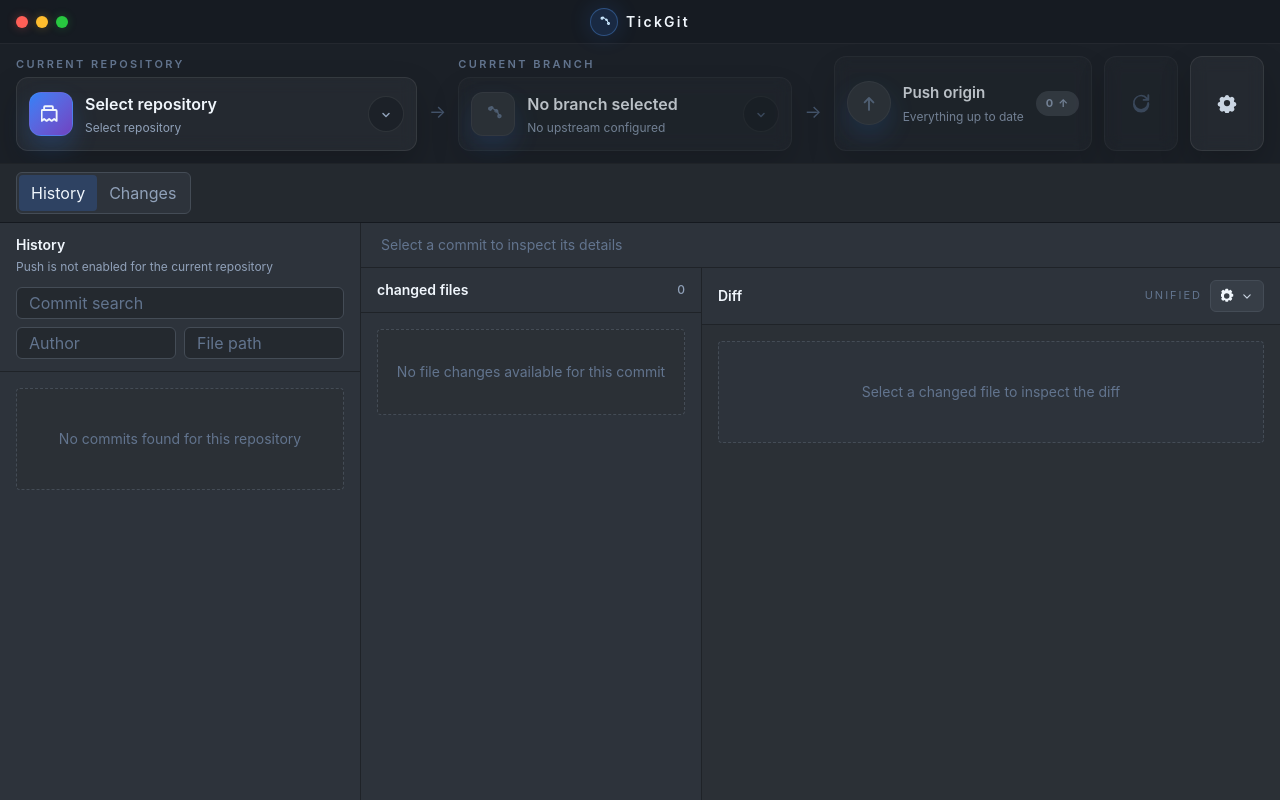
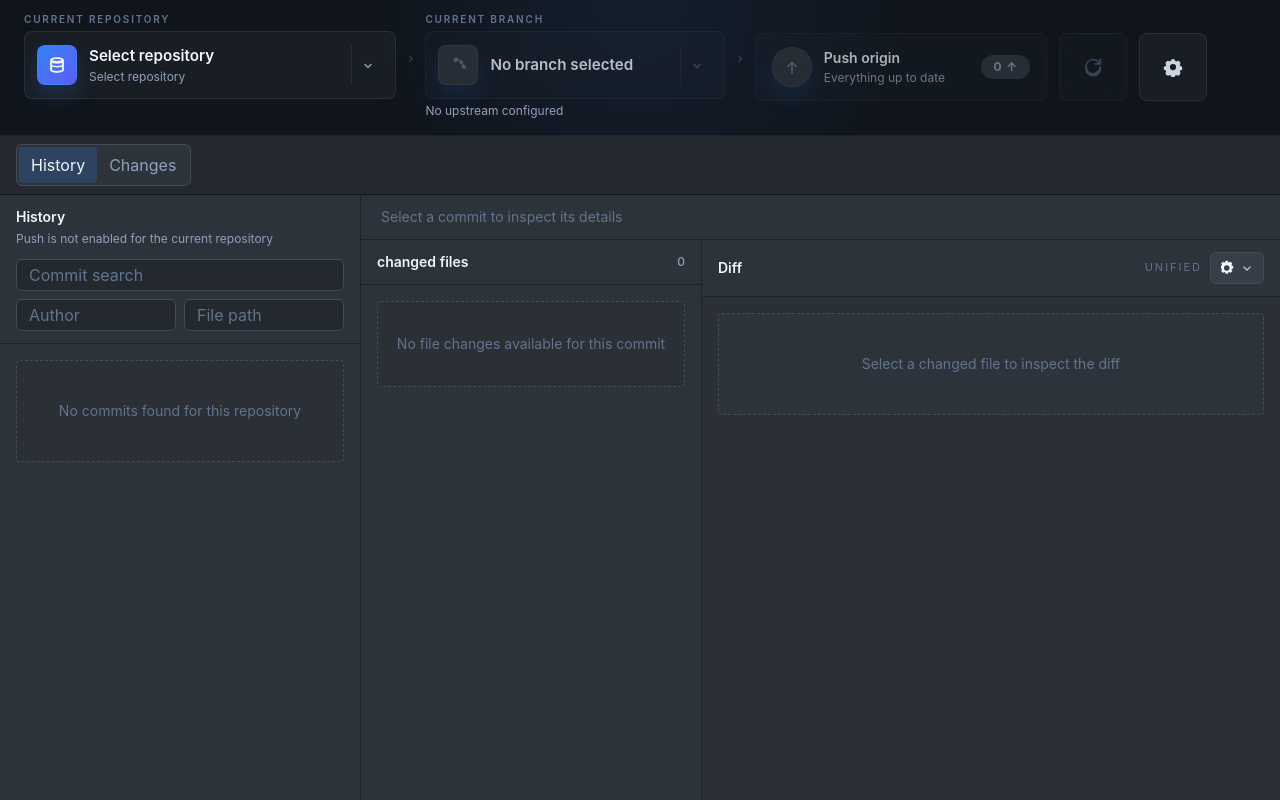
Before and after one commit to RockerHX/TickGit, a SvelteKit app: page / in a window 1280 px wide. Built offline with nearby package versions, Linux system fonts and the light colour scheme.

Commit message:
fix: 优化顶部工具栏视觉比例

```diff
--- a/src/lib/components/BranchSwitcher.svelte
+++ b/src/lib/components/BranchSwitcher.svelte
@@ -4,7 +4,6 @@
 
   export let branches: string[] = [];
   export let currentBranch: string | null = null;
-  export let upstream: string | null = null;
   export let disabled = false;
 
   const dispatch = createEventDispatcher<{ change: { branch: string } }>();
@@ -59,12 +58,12 @@
 
 <div class="relative w-full min-w-0" bind:this={container}>
   <button
-    class={`flex min-h-[74px] w-full items-center gap-3 rounded-xl border px-3 py-3 text-left shadow-[0_14px_32px_rgba(0,0,0,0.18)] backdrop-blur transition ${
+    class={`flex min-h-[68px] w-full items-center gap-3 rounded-lg border px-3 py-2.5 text-left backdrop-blur transition ${
       disabled
         ? "cursor-not-allowed border-white/[0.05] bg-white/[0.025] text-slate-500 opacity-75"
         : open
-          ? "border-[#539bf5]/70 bg-[#1f6feb]/16 shadow-[0_0_0_1px_rgba(83,155,245,0.2),0_18px_42px_rgba(0,0,0,0.28)]"
-          : "border-white/[0.08] bg-white/[0.045] hover:border-[#539bf5]/35 hover:bg-white/[0.07]"
+          ? "border-[#4d7cff]/55 bg-[#1f6feb]/14 shadow-[0_0_0_1px_rgba(83,155,245,0.12)]"
+          : "border-white/[0.08] bg-white/[0.04] hover:border-[#539bf5]/30 hover:bg-white/[0.06]"
     }`}
     type="button"
     disabled={disabled || branches.length === 0}
@@ -74,14 +73,14 @@
     on:click|stopPropagation={toggleOpen}
   >
     <span
-      class={`flex h-11 w-11 shrink-0 items-center justify-center rounded-xl border shadow-[0_12px_24px_rgba(47,129,247,0.18)] ${
+      class={`flex h-10 w-10 shrink-0 items-center justify-center rounded-lg border shadow-[0_10px_22px_rgba(47,129,247,0.18)] ${
         disabled
           ? "border-white/[0.06] bg-[#30363d] text-slate-500"
           : "border-[#539bf5]/30 bg-gradient-to-br from-[#1f6feb] to-[#39c5cf] text-[#f0f6fc]"
       }`}
       aria-hidden="true"
     >
-      <svg viewBox="0 0 16 16" class="h-5 w-5 fill-current">
+      <svg viewBox="0 0 16 16" class="h-4.5 w-4.5 fill-current">
         <path
           d="M5.75 2a1.75 1.75 0 1 0 1.72 2.06l1.6.64a1.75 1.75 0 0 0 2.16 2.16l.64 1.6a1.75 1.75 0 1 0 1.38-.56 1.73 1.73 0 0 0-.31.03l-.64-1.6a1.75 1.75 0 0 0-2.16-2.16l-1.6-.64A1.75 1.75 0 0 0 5.75 2Zm0 1.5a.25.25 0 1 1 0 .5.25.25 0 0 1 0-.5Zm4.5 2a.25.25 0 1 1 0 .5.25.25 0 0 1 0-.5Zm3 4a.25.25 0 1 1 0 .5.25.25 0 0 1 0-.5Z"
         ></path>
@@ -89,21 +88,18 @@
     </span>
 
     <span class="min-w-0 flex-1">
-      <span class="block truncate text-[1rem] font-semibold text-[#f0f6fc]">
+      <span class="block truncate text-[0.95rem] font-semibold text-[#f0f6fc]">
         {currentBranch ?? translate($locale, "branch.noneSelected")}
-      </span>
-      <span class="mt-1 block truncate text-xs text-slate-400">
-        {upstream ?? translate($locale, "branch.noUpstream")}
       </span>
     </span>
 
     <span
-      class={`flex h-9 w-9 shrink-0 items-center justify-center rounded-full border transition ${
+      class={`flex h-10 w-8 shrink-0 items-center justify-center border-l transition ${
         disabled
-          ? "border-white/[0.05] bg-[#0d1117]/20 text-slate-600"
+          ? "border-white/[0.05] text-slate-600"
           : open
-            ? "border-[#539bf5]/50 bg-[#347dff]/20 text-[#cae8ff]"
-            : "border-white/[0.08] bg-[#0d1117]/30 text-slate-400"
+            ? "border-[#539bf5]/40 text-[#cae8ff]"
+            : "border-white/[0.08] text-slate-400"
       }`}
     >
       <svg
--- a/src/lib/components/RepositorySwitcher.svelte
+++ b/src/lib/components/RepositorySwitcher.svelte
@@ -67,21 +67,21 @@
 
 <div class="relative w-full min-w-0" bind:this={container}>
   <button
-    class={`flex min-h-[74px] w-full items-center gap-3 rounded-xl border px-3 py-3 text-left shadow-[0_14px_32px_rgba(0,0,0,0.18)] backdrop-blur transition ${
+    class={`flex min-h-[68px] w-full items-center gap-3 rounded-lg border px-3 py-2.5 text-left backdrop-blur transition ${
       open
-        ? "border-[#539bf5]/70 bg-[#1f6feb]/16 shadow-[0_0_0_1px_rgba(83,155,245,0.2),0_18px_42px_rgba(0,0,0,0.28)]"
-        : "border-white/[0.08] bg-white/[0.045] hover:border-[#539bf5]/35 hover:bg-white/[0.07]"
+        ? "border-[#4d7cff]/55 bg-[#1f6feb]/14 shadow-[0_0_0_1px_rgba(83,155,245,0.12)]"
+        : "border-white/[0.08] bg-white/[0.04] hover:border-[#539bf5]/30 hover:bg-white/[0.06]"
     }`}
     type="button"
     on:click|stopPropagation={toggleOpen}
   >
     <span
-      class="flex h-11 w-11 shrink-0 items-center justify-center rounded-xl border border-[#539bf5]/30 bg-gradient-to-br from-[#2f81f7] to-[#6f42c1] text-[#f0f6fc] shadow-[0_12px_24px_rgba(47,129,247,0.22)]"
+      class="flex h-10 w-10 shrink-0 items-center justify-center rounded-lg border border-[#539bf5]/25 bg-gradient-to-br from-[#2f81f7] to-[#5b5cf6] text-[#f0f6fc] shadow-[0_10px_22px_rgba(47,129,247,0.2)]"
       aria-hidden="true"
     >
       <svg viewBox="0 0 16 16" class="h-5 w-5 fill-current">
         <path
-          d="M1.75 2.5A1.5 1.5 0 0 1 3.25 1h5.5a1.5 1.5 0 0 1 1.5 1.5V4h1.5a1.5 1.5 0 0 1 1.5 1.5v8a.75.75 0 0 1-1.2.6L10.5 12.94 8.95 14.1a.75.75 0 0 1-.9 0L6.5 12.94 4.95 14.1a.75.75 0 0 1-.9 0L2.5 12.94.95 14.1a.75.75 0 0 1-1.2-.6v-8A1.5 1.5 0 0 1 1.25 4h.5V2.5Zm1.5 1.5h5.5V2.5h-5.5V4Zm-2 1.5v6.5l.8-.6a.75.75 0 0 1 .9 0l1.55 1.16 1.55-1.16a.75.75 0 0 1 .9 0l1.55 1.16 1.55-1.16a.75.75 0 0 1 .9 0l.8.6V5.5h-10.5Z"
+          d="M8 1.75c-3.1 0-5.5.95-5.5 2.25v8c0 1.3 2.4 2.25 5.5 2.25s5.5-.95 5.5-2.25V4c0-1.3-2.4-2.25-5.5-2.25Zm0 1.5c2.35 0 3.55.53 3.9.75-.35.22-1.55.75-3.9.75S4.45 4.22 4.1 4c.35-.22 1.55-.75 3.9-.75Zm4 3.02V8c-.67.42-2.08.75-4 .75S4.67 8.42 4 8V6.27c1.01.45 2.46.73 4 .73s2.99-.28 4-.73Zm0 3V12c-.35.22-1.55.75-4 .75s-3.55-.53-3.9-.75V9.27c1.01.45 2.46.73 4 .73s2.99-.28 4-.73Z"
         ></path>
       </svg>
     </span>
@@ -89,19 +89,19 @@
     <span class="min-w-0 flex-1">
       <span class="flex min-w-0 items-center gap-2">
         <span
-          class="min-w-0 flex-1 truncate text-[1rem] font-semibold text-[#f0f6fc]"
+          class="min-w-0 flex-1 truncate text-[0.95rem] font-semibold text-[#f0f6fc]"
         >
           {currentRepository?.name ?? translate($locale, "repository.select")}
         </span>
         {#if currentRepository}
           <span
-            class={`shrink-0 rounded-full border px-2 py-0.5 text-[10px] font-bold tracking-[0.12em] ${repositoryStatusTone(currentRepository.status)}`}
+            class={`shrink-0 rounded-full border px-2 py-0.5 text-[9px] font-bold tracking-[0.12em] ${repositoryStatusTone(currentRepository.status)}`}
           >
             {repositoryStatusBadgeLabel(currentRepository.status)}
           </span>
         {/if}
       </span>
-      <span class="mt-1 block truncate text-xs text-slate-400">
+      <span class="mt-0.5 block truncate text-xs text-slate-400">
         {currentRepository
           ? formatRepositoryPath(currentRepository.path)
           : translate($locale, "repository.select")}
@@ -109,10 +109,10 @@
     </span>
 
     <span
-      class={`flex h-9 w-9 shrink-0 items-center justify-center rounded-full border transition ${
+      class={`flex h-10 w-8 shrink-0 items-center justify-center border-l transition ${
         open
-          ? "border-[#539bf5]/50 bg-[#347dff]/20 text-[#cae8ff]"
-          : "border-white/[0.08] bg-[#0d1117]/30 text-slate-400"
+          ? "border-[#539bf5]/40 text-[#cae8ff]"
+          : "border-white/[0.08] text-slate-400"
       }`}
     >
       <svg
@@ -201,12 +201,12 @@
                       {repository.name}
                     </span>
                     <span
-                      class={`shrink-0 rounded-full border px-2 py-0.5 text-[10px] font-semibold uppercase ${repositoryStatusTone(repository.status)}`}
+                      class={`shrink-0 rounded-full border px-2 py-0.5 text-[9px] font-semibold uppercase ${repositoryStatusTone(repository.status)}`}
                     >
                       {repositoryStatusLabel(repository.status, $locale)}
                     </span>
                   </span>
-                  <span class="mt-1 block truncate text-xs opacity-75">
+                  <span class="mt-0.5 block truncate text-xs opacity-75">
                     {formatRepositoryPath(repository.path)}
                   </span>
                   {#if repositoryStatusMessage(repository, $locale)}
--- a/src/routes/+page.svelte
+++ b/src/routes/+page.svelte
@@ -1493,52 +1493,14 @@
 <main
   class="flex h-screen min-h-0 flex-col overflow-hidden bg-[#2b3036] text-slate-200"
 >
-  <header
-    class="shrink-0 border-b border-[#15191f] bg-[#1b2027] shadow-[0_12px_36px_rgba(0,0,0,0.22)]"
-  >
+  <header class="shrink-0 border-b border-[#15191f] bg-[#10151c]">
     <div
-      class="relative flex h-11 items-center justify-center border-b border-white/[0.06] bg-[#161b22] px-4"
+      class="overflow-x-auto bg-[radial-gradient(circle_at_top,rgba(47,129,247,0.08),transparent_42%)] px-6 pb-4 pt-3"
     >
-      <div
-        class="pointer-events-none absolute left-4 hidden items-center gap-2 sm:flex"
-        aria-hidden="true"
-      >
-        <span
-          class="h-3 w-3 rounded-full bg-[#ff5f57] shadow-[0_0_10px_rgba(255,95,87,0.35)]"
-        ></span>
-        <span
-          class="h-3 w-3 rounded-full bg-[#ffbd2e] shadow-[0_0_10px_rgba(255,189,46,0.28)]"
-        ></span>
-        <span
-          class="h-3 w-3 rounded-full bg-[#28c840] shadow-[0_0_10px_rgba(40,200,64,0.28)]"
-        ></span>
-      </div>
-
-      <div
-        class="flex items-center gap-2 text-sm font-semibold tracking-[0.16em] text-[#f0f6fc]"
-      >
-        <span
-          class="flex h-7 w-7 items-center justify-center rounded-full border border-[#539bf5]/35 bg-[#347dff]/15 text-[#cae8ff] shadow-[0_0_22px_rgba(52,125,255,0.18)]"
-        >
-          <svg
-            viewBox="0 0 16 16"
-            class="h-3.5 w-3.5 fill-current"
-            aria-hidden="true"
-          >
-            <path
-              d="M5.75 2a1.75 1.75 0 1 0 1.72 2.06l1.6.64a1.75 1.75 0 0 0 2.16 2.16l.64 1.6a1.75 1.75 0 1 0 1.38-.56 1.73 1.73 0 0 0-.31.03l-.64-1.6a1.75 1.75 0 0 0-2.16-2.16l-1.6-.64A1.75 1.75 0 0 0 5.75 2Zm0 1.5a.25.25 0 1 1 0 .5.25.25 0 0 1 0-.5Zm4.5 2a.25.25 0 1 1 0 .5.25.25 0 0 1 0-.5Zm3 4a.25.25 0 1 1 0 .5.25.25 0 0 1 0-.5Z"
-            ></path>
-          </svg>
-        </span>
-        <span>{translate($locale, "app.title")}</span>
-      </div>
-    </div>
-
-    <div class="overflow-x-auto px-4 py-3">
-      <div class="flex min-w-[960px] items-stretch gap-3">
-        <div class="min-w-[280px] flex-[1.2]">
+      <div class="flex min-w-[1120px] items-start gap-3">
+        <div class="w-[372px] shrink-0">
           <div
-            class="mb-1 text-[11px] font-semibold uppercase tracking-[0.22em] text-slate-500"
+            class="mb-1 text-[10px] font-semibold uppercase tracking-[0.18em] text-slate-500"
           >
             {translate($locale, "repository.current")}
           </div>
@@ -1552,20 +1514,22 @@
           />
         </div>
 
-        <div class="flex items-end pb-[25px] text-slate-600" aria-hidden="true">
-          <span class="text-lg">→</span>
+        <div
+          class="flex h-[92px] items-center text-slate-600/70"
+          aria-hidden="true"
+        >
+          <span class="text-sm">›</span>
         </div>
 
-        <div class="min-w-[240px] flex-1">
+        <div class="w-[300px] shrink-0">
           <div
-            class="mb-1 text-[11px] font-semibold uppercase tracking-[0.22em] text-slate-500"
+            class="mb-1 text-[10px] font-semibold uppercase tracking-[0.18em] text-slate-500"
           >
             {translate($locale, "branch.current")}
           </div>
           <BranchSwitcher
             branches={localBranches}
             currentBranch={branchStatus?.branch ?? null}
-            upstream={branchStatus?.upstream ?? null}
             disabled={isBranchSwitcherDisabled({
               currentRepository,
               loadingRepository: loadingRepository || syncingRemoteStatus,
@@ -1575,24 +1539,30 @@
             })}
             on:change={(event) => switchBranch(event.detail.branch)}
           />
+          <div class="mt-1 truncate text-xs text-slate-400">
+            {branchStatus?.upstream ?? translate($locale, "branch.noUpstream")}
+          </div>
         </div>
 
-        <div class="flex items-end pb-[25px] text-slate-600" aria-hidden="true">
-          <span class="text-lg">→</span>
+        <div
+          class="flex h-[92px] items-center text-slate-600/70"
+          aria-hidden="true"
+        >
+          <span class="text-sm">›</span>
         </div>
 
-        <div class="flex min-w-[360px] items-stretch gap-3">
+        <div class="flex shrink-0 items-start gap-3 pt-[21px]">
           <button
-            class={`flex min-h-[74px] min-w-[236px] items-center gap-3 rounded-xl border px-3 py-3 text-left shadow-[0_14px_32px_rgba(0,0,0,0.18)] backdrop-blur transition ${
+            class={`flex min-h-[68px] min-w-[292px] items-center gap-3 rounded-lg border px-4 py-2.5 text-left backdrop-blur transition ${
               canPushBranch
-                ? "border-[#539bf5]/28 bg-white/[0.045] text-[#f0f6fc] hover:border-[#539bf5]/45 hover:bg-[#1f6feb]/12"
-                : "cursor-not-allowed border-white/[0.05] bg-white/[0.025] text-slate-500 opacity-75"
+                ? "border-[#4d7cff]/38 bg-white/[0.04] text-[#f0f6fc] hover:border-[#539bf5]/45 hover:bg-[#1f6feb]/10"
+                : "cursor-not-allowed border-white/[0.05] bg-white/[0.025] text-slate-500 opacity-70"
             }`}
             disabled={!canPushBranch}
             on:click={pushCurrentBranch}
           >
             <span
-              class={`flex h-11 w-11 shrink-0 items-center justify-center rounded-full border shadow-[0_12px_24px_rgba(47,129,247,0.18)] ${
+              class={`flex h-10 w-10 shrink-0 items-center justify-center rounded-full border shadow-[0_10px_22px_rgba(47,129,247,0.18)] ${
                 canPushBranch
                   ? "border-[#539bf5]/35 bg-[#347dff]/18 text-[#cae8ff]"
                   : "border-white/[0.06] bg-[#30363d] text-slate-500"
@@ -1602,14 +1572,14 @@
               {#if isPushing}
                 <svg
                   viewBox="0 0 16 16"
-                  class="h-5 w-5 animate-spin fill-current"
+                  class="h-4.5 w-4.5 animate-spin fill-current"
                 >
                   <path
                     d="M8 1.5a6.5 6.5 0 1 0 6.5 6.5.75.75 0 0 0-1.5 0 5 5 0 1 1-1.46-3.54.75.75 0 1 0 1.06-1.06A6.48 6.48 0 0 0 8 1.5Z"
                   ></path>
                 </svg>
               {:else}
-                <svg viewBox="0 0 16 16" class="h-5 w-5 fill-current">
+                <svg viewBox="0 0 16 16" class="h-4.5 w-4.5 fill-current">
                   <path
                     d="M8 14.25a.75.75 0 0 1-.75-.75V5.81L5.03 8.03a.75.75 0 0 1-1.06-1.06l3.5-3.5a.75.75 0 0 1 1.06 0l3.5 3.5a.75.75 0 1 1-1.06 1.06L8.75 5.81v7.69a.75.75 0 0 1-.75.75Z"
                   ></path>
@@ -1618,16 +1588,14 @@
             </span>
 
             <span class="min-w-0 flex-1">
-              <span
-                class="block truncate text-[0.95rem] font-semibold text-[#f0f6fc]"
-              >
+              <span class="block truncate text-sm font-semibold text-[#f0f6fc]">
                 {switchingBranch
                   ? translate($locale, "push.switching")
                   : isPushing
                     ? translate($locale, "push.pushing")
                     : translate($locale, "push.button")}
               </span>
-              <span class="mt-1 block truncate text-xs text-slate-400">
+              <span class="mt-0.5 block truncate text-xs text-slate-400">
                 {isPushing
                   ? translate($locale, "push.uploading")
                   : branchStatus?.aheadCount
@@ -1639,7 +1607,7 @@
             </span>
 
             <span
-              class={`flex shrink-0 items-center gap-1 rounded-full px-2.5 py-1 text-[11px] font-bold tracking-[0.08em] ${
+              class={`flex shrink-0 items-center gap-1 rounded-full px-3 py-1 text-xs font-bold tracking-[0.06em] ${
                 canPushBranch
                   ? "bg-[#347dff] text-white shadow-[0_8px_22px_rgba(52,125,255,0.3)]"
                   : "bg-[#6e7681]/35 text-slate-400"
@@ -1652,7 +1620,7 @@
 
           <button
             type="button"
-            class={`flex min-h-[74px] w-[74px] shrink-0 items-center justify-center rounded-xl border shadow-[0_14px_32px_rgba(0,0,0,0.18)] backdrop-blur transition ${
+            class={`flex min-h-[68px] w-[68px] shrink-0 items-center justify-center rounded-lg border backdrop-blur transition ${
               canRefreshRemoteStatus
                 ? "border-white/[0.08] bg-white/[0.045] text-slate-300 hover:border-[#539bf5]/35 hover:bg-white/[0.07] hover:text-[#f0f6fc]"
                 : "cursor-not-allowed border-white/[0.05] bg-white/[0.025] text-slate-600 opacity-75"
@@ -1679,7 +1647,7 @@
 
           <button
             type="button"
-            class="flex min-h-[74px] w-[74px] shrink-0 items-center justify-center rounded-xl border border-white/[0.08] bg-white/[0.045] text-slate-300 shadow-[0_14px_32px_rgba(0,0,0,0.18)] backdrop-blur transition hover:border-[#539bf5]/35 hover:bg-white/[0.07] hover:text-[#f0f6fc]"
+            class="flex min-h-[68px] w-[68px] shrink-0 items-center justify-center rounded-lg border border-white/[0.08] bg-white/[0.04] text-slate-300 backdrop-blur transition hover:border-[#539bf5]/35 hover:bg-white/[0.07] hover:text-[#f0f6fc]"
             aria-label={translate($locale, "settings.title")}
             title={translate($locale, "settings.title")}
             on:click={() => (settingsOpen = true)}
```
